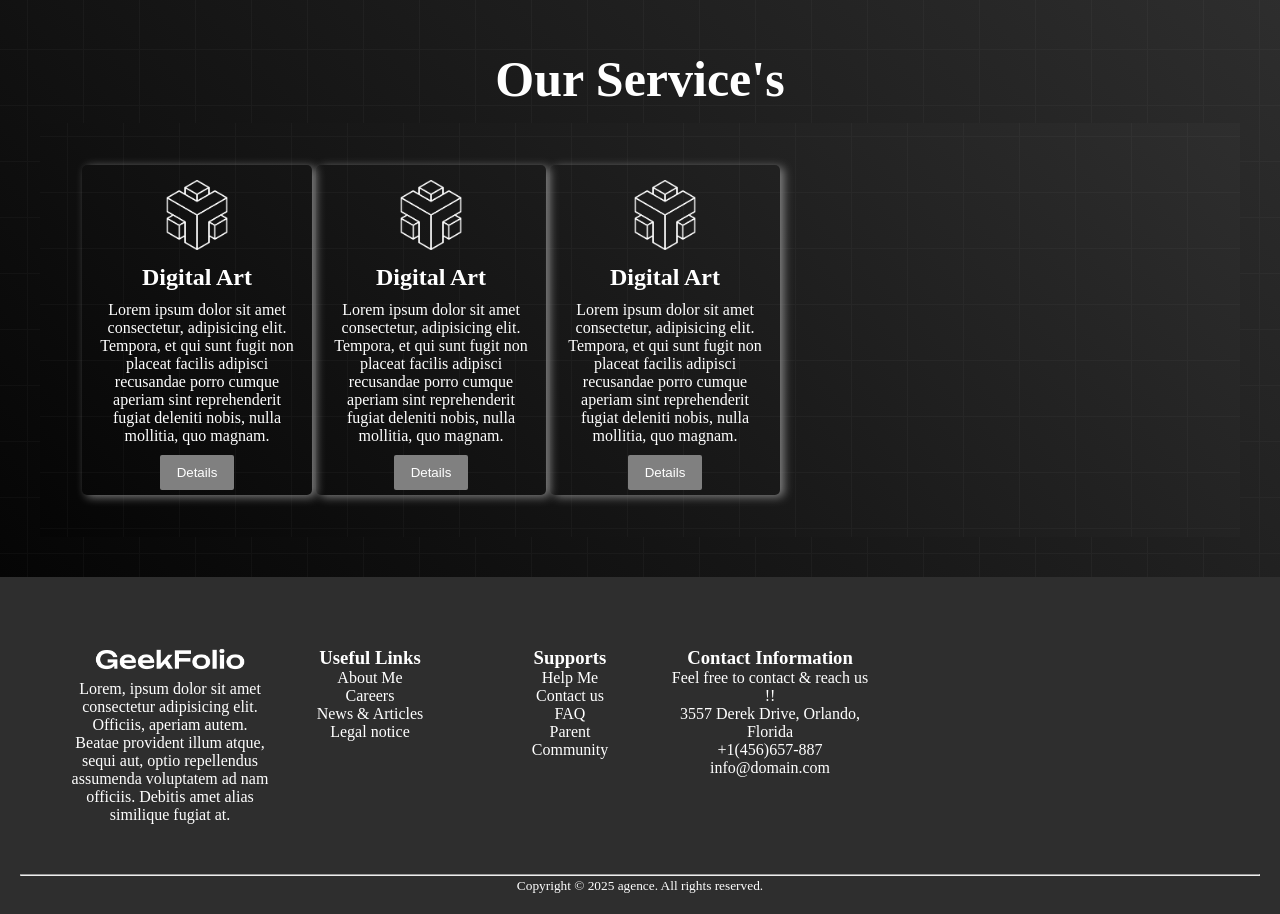
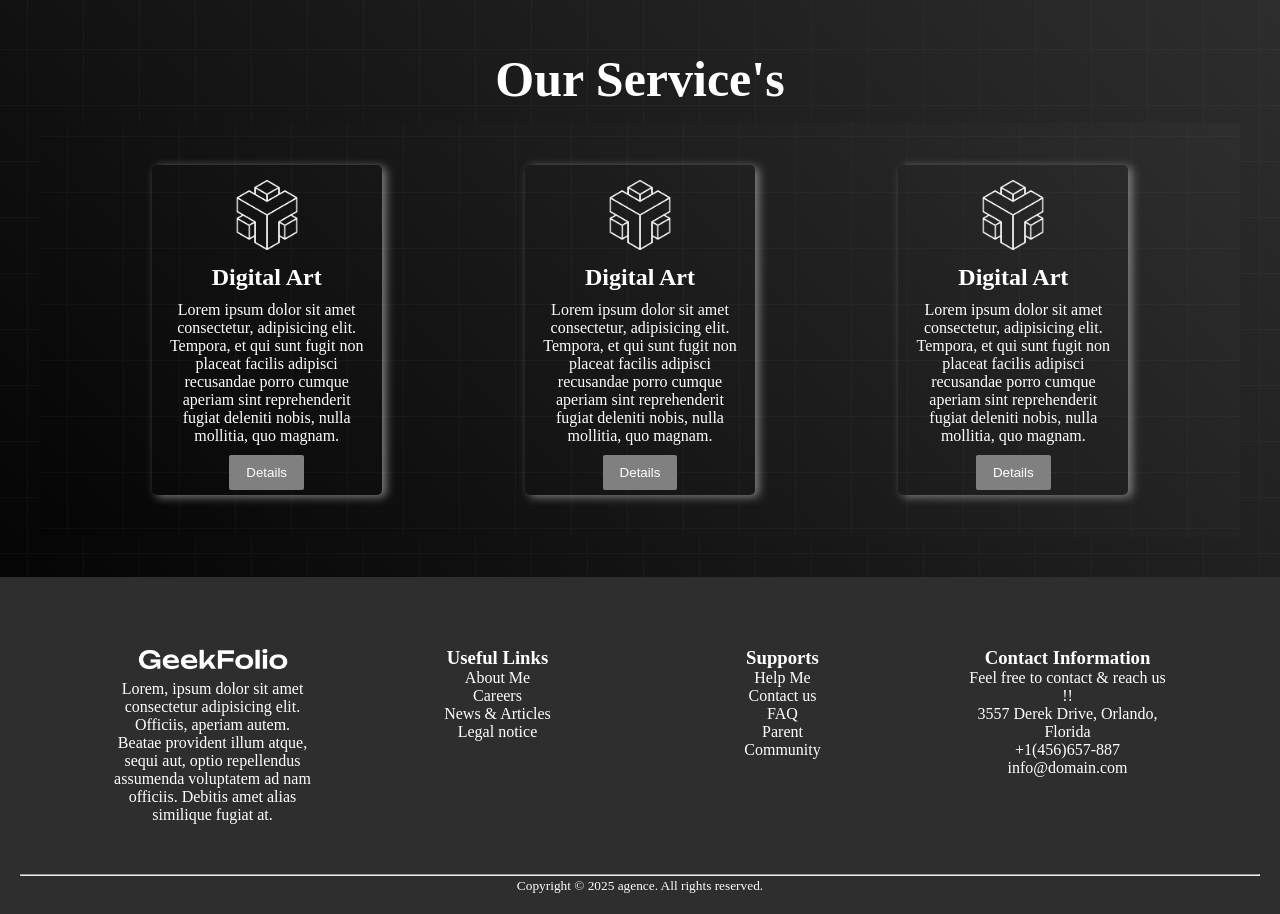
Before and after one commit to khairul-01/digital-products, a plain HTML site: page index.html in a window 1280 px wide. Shown: the part 1360-2274 px from the top of the page. Drawn offline with Linux system fonts and the light colour scheme.

Commit message:
justify content added in service and footer section

```diff
--- a/style.css
+++ b/style.css
@@ -86,6 +86,7 @@
 }
 .serv-box-container{
    display: flex;
+   justify-content: space-around;
 }
 .box{
    width: 200px;
@@ -118,6 +119,7 @@
 .Fbox-container{
    padding: 50px;
    display: flex;
+   justify-content: space-around;
 }
 .footer-div{
    width: 200px;
```
